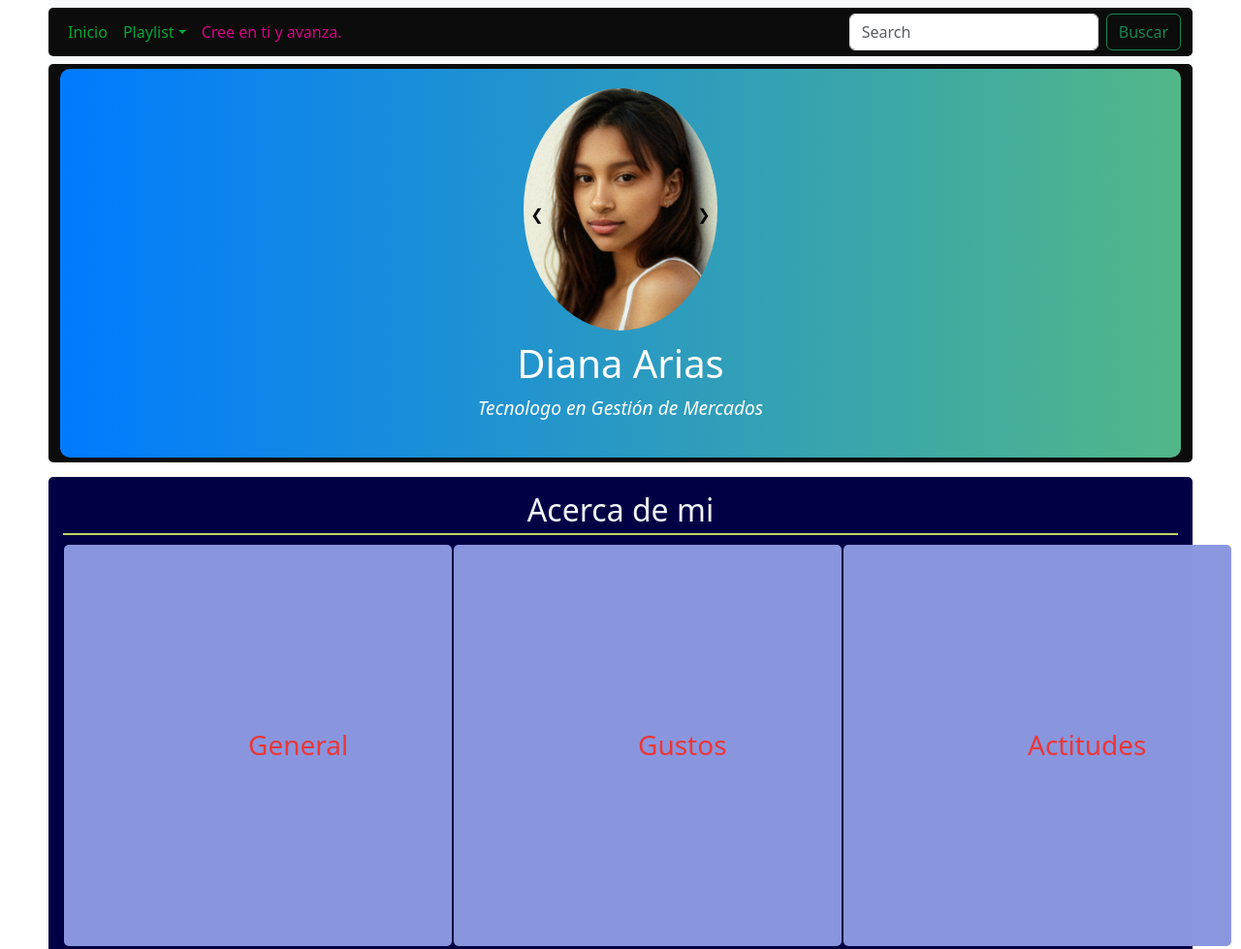
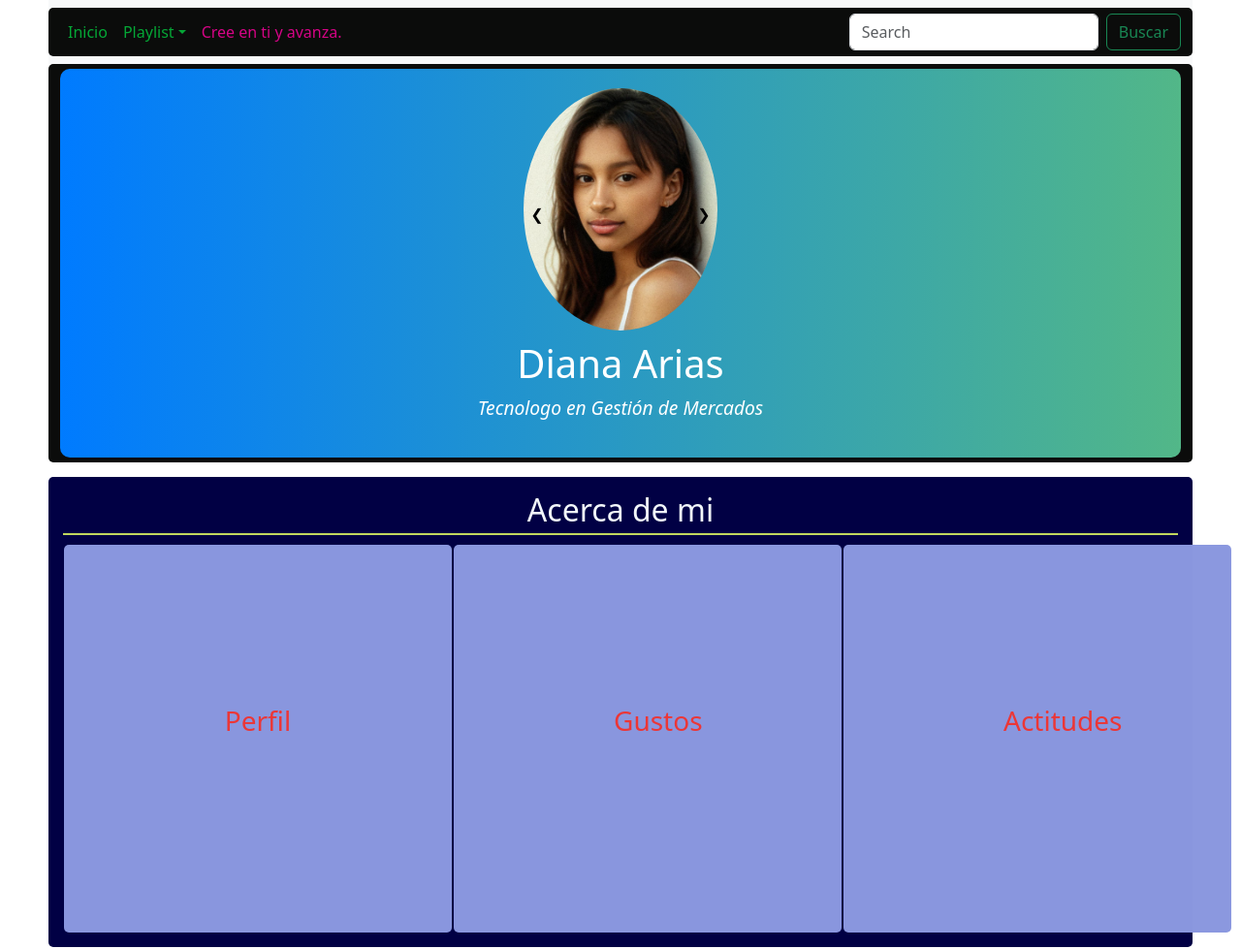
Before and after one commit to carolina-838/PROYECTOFINAL, a website: page template/index.html in a window 1280 px wide. Shown: the top 979 px of the page at 97% size. Drawn offline with nearby package versions, Linux system fonts and the light colour scheme; no server answers.

Commit message:
Proyecto terminado

```diff
--- a/template/Styless.css
+++ b/template/Styless.css
@@ -310,7 +310,7 @@ footer {
 }
 
 .general, .habitos, .actitud { text-align: center;
-    margin: -10px;
+    margin: -35px;
 
 }
 
--- a/template/index.html
+++ b/template/index.html
@@ -103,7 +103,7 @@
     <div class="tarjetas">
     <div class="tarjeta" id="general">
 
-    <h3 class="general">General</h3>
+    <h3 class="general">Perfil</h3>
 
     <p class="contenido">Tecnóloga en Gestión de Mercados comprometida con el desarrollo de las empresas. Desarrollo y ejecuto sistemas de información de mercadeo, asegurando bases de datos actualizadas y relevantes para la toma de decisiones. Mis habilidades incluyen análisis de información contable y financiera, realización de pruebas de mercado, la optimización de sistemas y canales de distribución. Además, coordino talento humano mediante la evaluación del rendimiento y la capacitación, cuento con experiencia en acordar terminos de negociación comercial y proceso de venta. Estoy comprometida con el desarrollo de estrategias sostenibles que aporten valor y contribuyan al éxito organizacional.
     </p>
```
